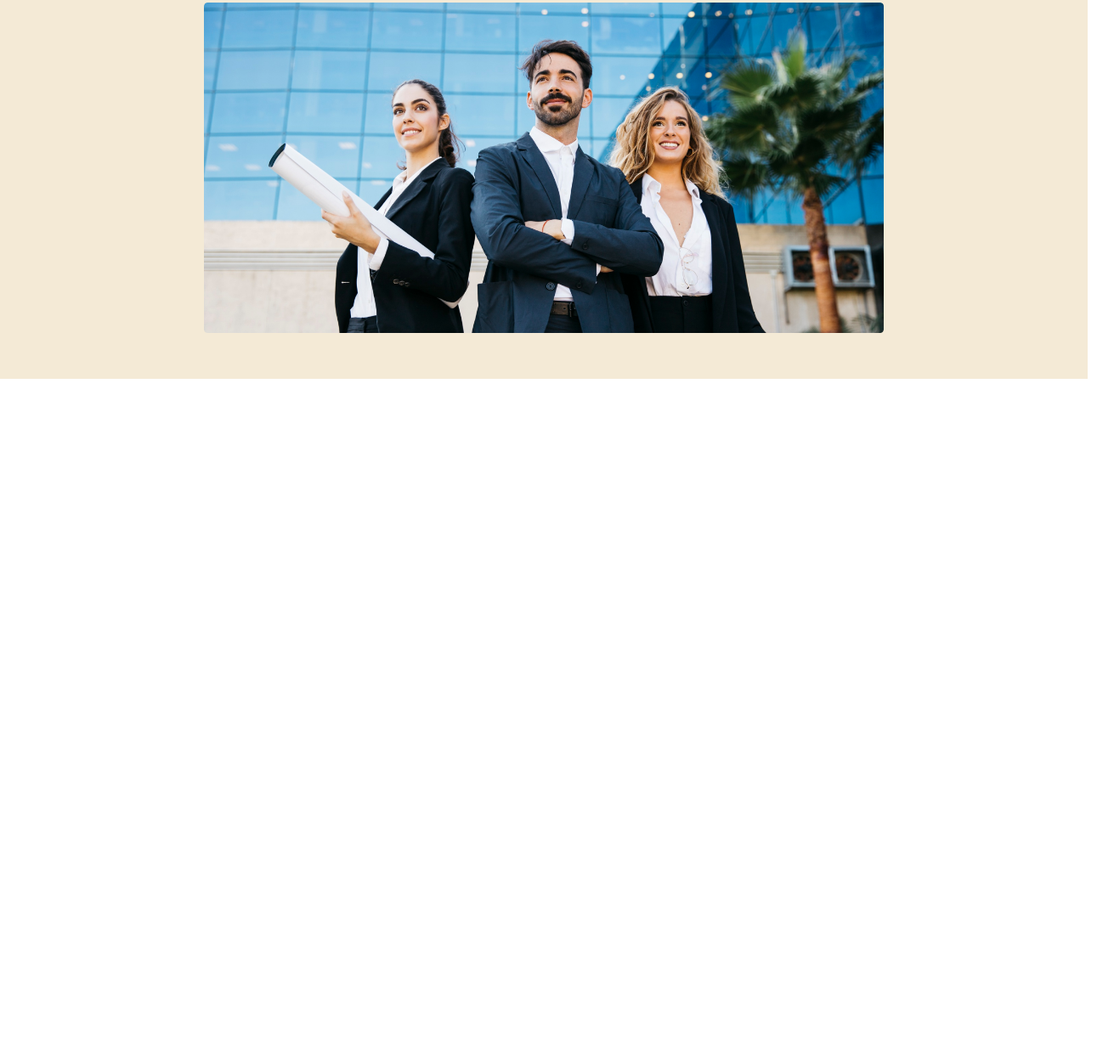
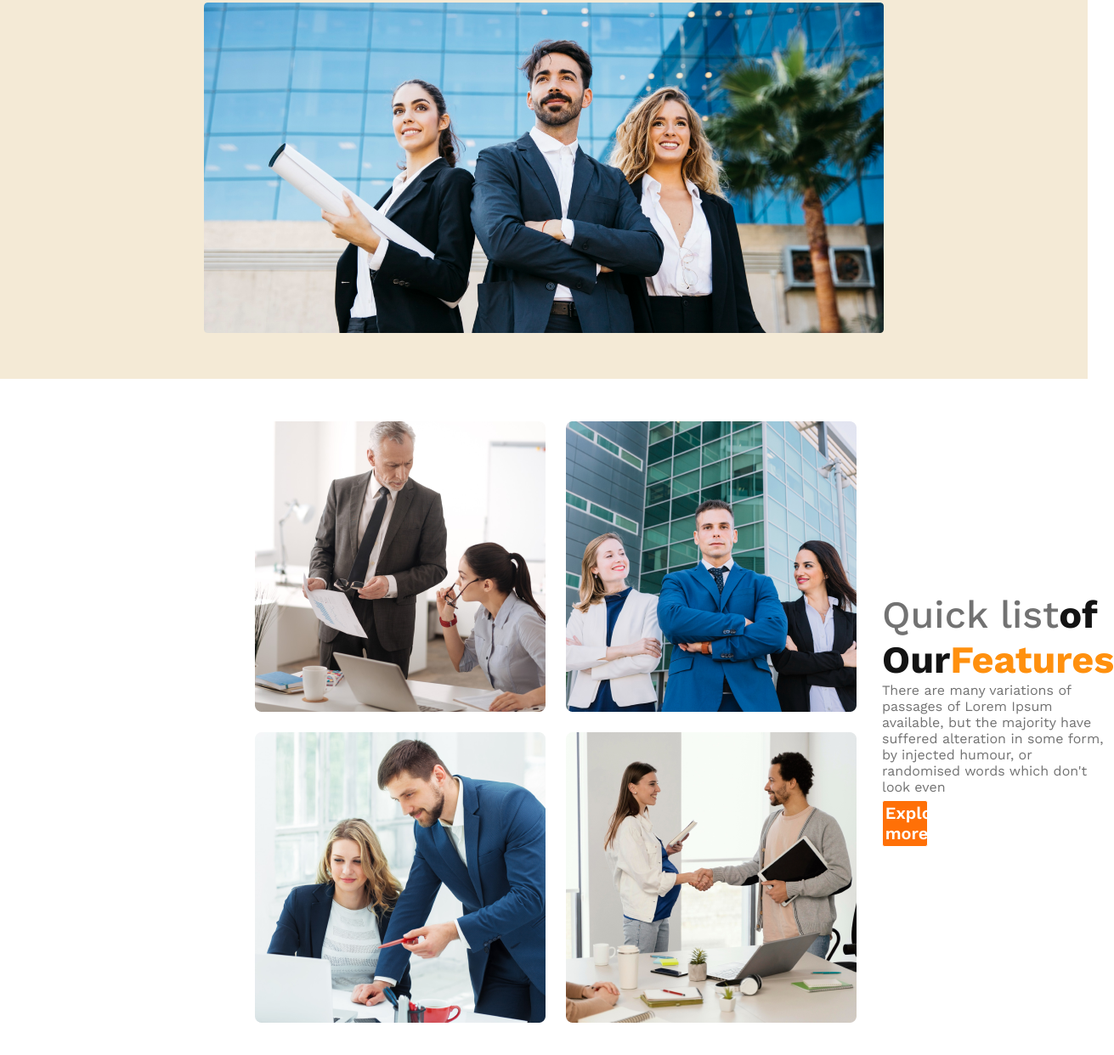
Before and after one commit to hasanemam1717/responsive-web, a plain HTML site: page index.html in a window 1280 px wide. Shown: the part 620-1862 px from the top of the page at 85% size, 1311 px wide, since content can reach past the window. Before the commit the page ends 1066 px from the top, so only its background shows below. Drawn offline with nearby package versions, Linux system fonts and the light colour scheme.

Commit message:
added features section

```diff
--- a/index.html
+++ b/index.html
@@ -40,10 +40,23 @@
                 <img src="./images/banner.png" alt="">
             </div>
         </div>
-
     </header>
     <main>
-
+        <section class="fuetures-container-section">
+            <div class="fuetures-img">
+                <img src="./images/team1.png" alt="">
+                <img src="./images/team2.png" alt="">
+                <img src="./images/team3.png" alt="">
+                <img src="./images/team4.png" alt="">
+            </div>
+            <div class="fuetures-text-contant">
+                <h1><span class="quick-list">Quick list</span><span class="of-our">of Our</span><span class="fearures">Features</span></h1>
+                <p>There are many variations of passages of Lorem Ipsum available, but the majority have suffered alteration in some form, by injected humour, or randomised words which don't look even</p>
+                <button class="btn-primary">
+                    Explore more
+                </button>
+            </div>
+        </section>
     </main>
     <footer>
 
--- a/styles/style.css
+++ b/styles/style.css
@@ -155,3 +155,35 @@ header{
     .banner-img{}
     .banner-img img{    width: 100%;}
 }
+/* team styles */
+.fuetures-container-section{
+    padding: 50px 300px;
+    display: flex;}
+.fuetures-img{
+    display: grid;
+    grid-template-columns: repeat(2,1fr);
+    gap: 24px;
+}
+.fuetures-img img{}
+
+.fuetures-text-contant{
+    width: 40%;
+    margin: auto 30px;
+}
+.fuetures-text-contant p{
+    color:  #727272;
+    font-size: 16px;
+    font-weight: 400;}
+.quick-list{
+    color:#727272;
+    font-size: 45px;
+    font-weight: 500;
+}
+.of-our{
+    color: #131313;
+    font-size: 45px;
+    font-weight: 700;}
+.fearures{
+    color: #FF900E;
+    font-size: 45px;
+    font-weight: 700;}
```
